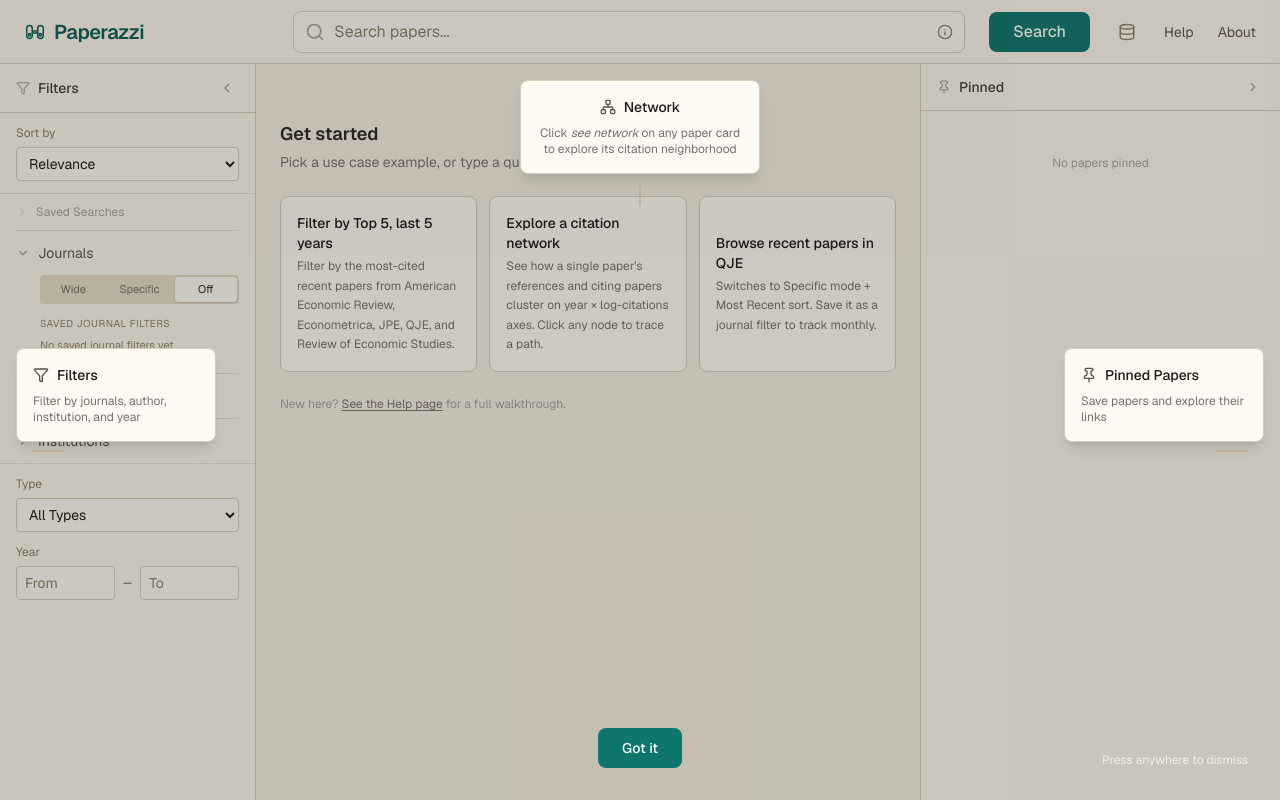
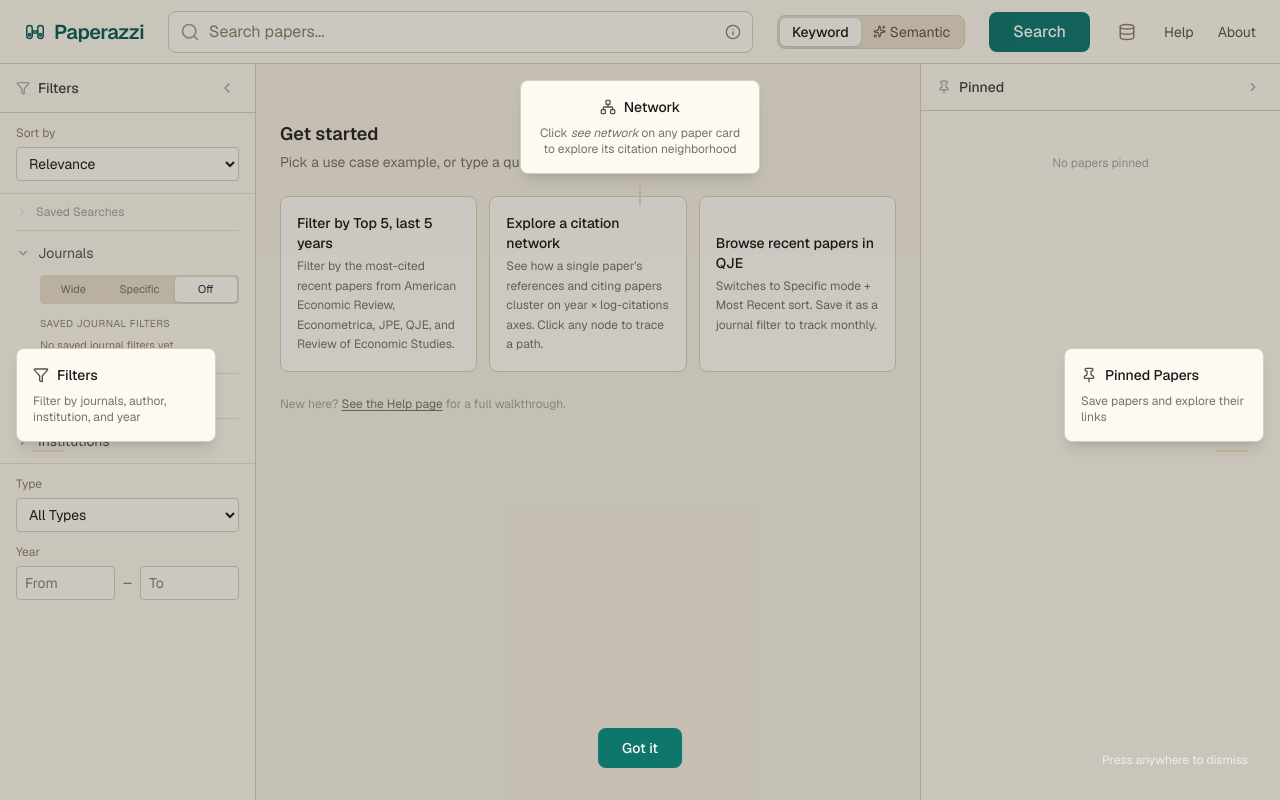
Before and after one commit to npasquier/paperazzi, a Next.js app: page /search in a window 1280 px wide. Built offline with nearby package versions, Linux system fonts and the light colour scheme.

Commit message:
Add semantic search

```diff
--- a/app/api/search/route.ts
+++ b/app/api/search/route.ts
@@ -418,6 +418,12 @@ export async function GET(req: NextRequest) {
     .split(',')
     .filter(Boolean);
 
+  // Semantic mode (OpenAlex `search.semantic=` beta endpoint).
+  // Constraints: max 50 results per query, 1 req/s rate limit, single call.
+  // Only applies to the plain "find papers about X" path; graph traversals
+  // (referencedBy / citingAll / referencesAll / citing) keep the keyword path.
+  const semantic = searchParams.get('semantic') === 'true';
+
   // Econ filter
   const econEnabled = searchParams.get('econEnabled') === 'true';
   const econCat = (searchParams.get('econCat') || '')
@@ -568,6 +574,51 @@ export async function GET(req: NextRequest) {
     // CASE 4: Regular search
     const filters = buildFilters({ ...filterParams, citing });
 
+    // CASE 4a: Semantic search (single call, ≤50 results, no batched paths).
+    // Requires a query — fall through to keyword if absent.
+    if (semantic && query) {
+      const semPerPage = Math.min(50, perPage);
+
+      let url = `https://api.openalex.org/works?per-page=${semPerPage}&search.semantic=${encodeURIComponent(query)}`;
+      if (filters.length) url += `&filter=${filters.join(',')}`;
+      // Don't override sort: semantic returns by similarity.
+
+      const data = await fetchOpenAlex(url);
+      let results = data.results || [];
+
+      // Apply ECON ISSN whitelist locally — the wide list can exceed
+      // OpenAlex's 100-OR-per-filter cap, but with ≤50 results to filter
+      // it's trivial in memory and avoids the rate-limited batched path.
+      if (issnBatches) {
+        const allowedIssns = new Set(issnBatches.flat());
+        results = results.filter((w: any) => {
+          const issns = w.primary_location?.source?.issn || [];
+          return issns.some((i: string) => allowedIssns.has(i));
+        });
+      }
+
+      return NextResponse.json(
+        {
+          results: mapToPapers(results),
+          meta: {
+            count: results.length,
+            page: 1,
+            per_page: results.length,
+            semantic: true,
+            // Signal to the UI that pagination should be suppressed and the
+            // result set is intrinsically capped by the upstream endpoint.
+            capped: true,
+          },
+        },
+        {
+          headers: {
+            'Cache-Control':
+              'public, s-maxage=3600, stale-while-revalidate=86400',
+          },
+        },
+      );
+    }
+
     if (issnBatches) {
       const { results, count } = await econBatchedSearch(
         filters,
--- a/components/NavBar.tsx
+++ b/components/NavBar.tsx
@@ -1,14 +1,14 @@
 'use client';
 import Link from 'next/link';
 import { usePathname, useRouter, useSearchParams } from 'next/navigation';
-import { Search, Database, Github, Info } from 'lucide-react';
+import { Search, Database, Github, Info, Sparkles } from 'lucide-react';
 import { useState, useEffect, useRef, Suspense } from 'react';
 import StorageModal from './StorageModal';
 
 // Subtle info popover anchored to the search input. Click-outside / Esc closes.
 // Uses position: fixed because the layout shell has overflow-hidden, which
 // would otherwise clip an absolutely-positioned popover hanging below the nav.
-function SearchSyntaxHelp() {
+function SearchSyntaxHelp({ semantic = false }: { semantic?: boolean }) {
   const [open, setOpen] = useState(false);
   const [coords, setCoords] = useState<{ top: number; right: number } | null>(
     null,
@@ -79,7 +79,9 @@ function SearchSyntaxHelp() {
           style={{ top: coords.top, right: coords.right }}
         >
           <div className='flex items-center justify-between mb-3'>
-            <span className='font-medium text-app'>Search syntax</span>
+            <span className='font-medium text-app'>
+              {semantic ? 'Semantic search' : 'Search syntax'}
+            </span>
             <a
               href='https://docs.openalex.org/how-to-use-the-api/get-lists-of-entities/search-entities'
               target='_blank'
@@ -90,6 +92,38 @@ function SearchSyntaxHelp() {
             </a>
           </div>
 
+          {semantic ? (
+            <div className='space-y-3 text-app-muted'>
+              <p>
+                Describe a concept in natural language — even a sentence or
+                paragraph. Results are returned by similarity, so conceptually
+                related work surfaces even when it uses different vocabulary.
+              </p>
+              <pre className='surface-subtle rounded px-2 py-1 text-xs overflow-x-auto whitespace-pre-wrap'>
+{`how do firms respond to minimum wage increases in low-income labor markets`}
+              </pre>
+              <ul className='list-disc pl-5 space-y-1 text-xs'>
+                <li>
+                  Boolean operators, wildcards, and quotes don't apply here.
+                </li>
+                <li>
+                  Capped at <strong>50 results</strong> per query — pagination
+                  is disabled.
+                </li>
+                <li>
+                  Filters (year, journal, type) still apply best-effort on top
+                  of the semantic candidates.
+                </li>
+                <li>
+                  Rate-limited to <strong>1 request/second</strong> upstream.
+                </li>
+              </ul>
+              <p className='text-xs text-app-soft pt-1 border-t border-app'>
+                Switch back to Keyword for exact-term search, full filtering,
+                and unlimited pagination.
+              </p>
+            </div>
+          ) : (
           <div className='space-y-3 text-app-muted'>
             <section>
               <div className='text-app text-xs font-semibold mb-1'>
@@ -195,6 +229,7 @@ function SearchSyntaxHelp() {
               by default — a blend of text similarity and citation count.
             </p>
           </div>
+          )}
         </div>
       )}
     </>
@@ -209,6 +244,8 @@ function NavBarContent() {
 
   // Local search query state (only for search page)
   const [query, setQuery] = useState('');
+  // Semantic search mode (OpenAlex `search.semantic=`).
+  const [semantic, setSemantic] = useState(false);
   // Storage viewer modal
   const [showStorage, setShowStorage] = useState(false);
 
@@ -216,19 +253,39 @@ function NavBarContent() {
   useEffect(() => {
     if (isSearchPage) {
       setQuery(searchParams.get('q') || '');
+      setSemantic(searchParams.get('semantic') === 'true');
     }
   }, [searchParams, isSearchPage]);
 
+  // Toggle semantic mode. On the search page, push the URL change immediately
+  // so the results refetch in the new mode. Off the search page, just keep
+  // local state — it'll be applied when the user submits.
+  const handleToggleSemantic = (next: boolean) => {
+    setSemantic(next);
+    if (!isSearchPage) return;
+    const params = new URLSearchParams(Array.from(searchParams.entries()));
+    if (next) params.set('semantic', 'true');
+    else params.delete('semantic');
+    params.set('page', '1');
+    router.replace(`/search?${params.toString()}`);
+  };
+
   const handleSearch = () => {
     if (isSearchPage) {
-      // On search page, trigger event with the current query
-      window.dispatchEvent(new CustomEvent('navbar-search', {
-        detail: { query: query.trim() }
-      }));
+      // On search page, trigger event with the current query + mode.
+      window.dispatchEvent(
+        new CustomEvent('navbar-search', {
+          detail: { query: query.trim(), semantic },
+        }),
+      );
     } else {
-      // Not on search page, navigate there with query
+      // Not on search page, navigate there with query + mode.
       if (query.trim()) {
-        router.push(`/search?q=${encodeURIComponent(query.trim())}&page=1`);
+        const params = new URLSearchParams();
+        params.set('q', query.trim());
+        if (semantic) params.set('semantic', 'true');
+        params.set('page', '1');
+        router.push(`/search?${params.toString()}`);
       }
     }
   };
@@ -282,12 +339,52 @@ function NavBarContent() {
                   value={query}
                   onChange={(e) => setQuery(e.target.value)}
                   onKeyPress={handleKeyPress}
-                  placeholder='Search papers...'
+                  placeholder={
+                    semantic
+                      ? 'Describe a concept...'
+                      : 'Search papers...'
+                  }
                   className='w-full pl-10 pr-10 py-2 border border-app rounded-lg focus-accent'
                 />
-                <SearchSyntaxHelp />
+                <SearchSyntaxHelp semantic={semantic} />
               </div>
             </div>
+
+            {/* Mode toggle: keyword (Boolean syntax) vs. semantic (concept). */}
+            <div
+              role='radiogroup'
+              aria-label='Search mode'
+              className='flex items-center surface-subtle border border-app rounded-lg p-0.5 flex-shrink-0'
+            >
+              <button
+                role='radio'
+                aria-checked={!semantic}
+                onClick={() => handleToggleSemantic(false)}
+                className={`px-3 py-1 text-sm rounded-md transition ${
+                  !semantic
+                    ? 'surface-card text-app shadow-sm font-medium'
+                    : 'text-app-muted hover:text-app'
+                }`}
+                title='Keyword search — Boolean syntax, full filtering, unlimited pagination'
+              >
+                Keyword
+              </button>
+              <button
+                role='radio'
+                aria-checked={semantic}
+                onClick={() => handleToggleSemantic(true)}
+                className={`px-3 py-1 text-sm rounded-md transition flex items-center gap-1 ${
+                  semantic
+                    ? 'surface-card text-accent-strong shadow-sm font-medium'
+                    : 'text-app-muted hover:text-app'
+                }`}
+                title='Semantic search — natural-language concept matching (max 50 results)'
+              >
+                <Sparkles size={13} />
+                Semantic
+              </button>
+            </div>
+
             <button
               onClick={handleSearch}
               className='px-6 py-2 button-primary rounded-lg transition font-medium flex-shrink-0'
--- a/components/PaperazziApp.tsx
+++ b/components/PaperazziApp.tsx
@@ -79,6 +79,9 @@ function PaperazziAppContent() {
   const [page, setPage] = useState(1);
   // Focal-paper id for the network view; null when not in network mode.
   const [networkId, setNetworkId] = useState<string | null>(null);
+  // Semantic search mode (OpenAlex `search.semantic=`); URL-synced via
+  // `?semantic=true`. Forwarded to /api/search and propagated to the navbar.
+  const [semantic, setSemantic] = useState(false);
 
   // Listen for paper-reported events to show celebration
   useEffect(() => {
@@ -113,6 +116,7 @@ function PaperazziAppContent() {
       const referencesAll =
         searchParams.get('referencesAll')?.split(',').filter(Boolean) || [];
       const network = searchParams.get('network') || '';
+      const isSemantic = searchParams.get('semantic') === 'true';
 
       const journals = mapIssnsToJournals(journalIssns);
 
@@ -176,6 +180,7 @@ function PaperazziAppContent() {
       setSearchQuery(q);
       setPage(p);
       setNetworkId(network || null);
+      setSemantic(isSemantic);
     };
 
     syncFromURL();
@@ -183,12 +188,20 @@ function PaperazziAppContent() {
 
   // Build URL params helper
   const buildURLParams = (
-    overrides: Partial<Filters & { query?: string; page?: number }> = {},
+    overrides: Partial<
+      Filters & { query?: string; page?: number; semantic?: boolean }
+    > = {},
   ) => {
     const params = new URLSearchParams();
 
     const q = overrides.query ?? (searchParams.get('q') || '');
     if (q) params.set('q', q);
+
+    // Preserve semantic mode across re-searches unless explicitly overridden.
+    const sem =
+      overrides.semantic ??
+      (searchParams.get('semantic') === 'true');
+    if (sem) params.set('semantic', 'true');
 
     const journals = overrides.journals ?? filters.journals;
     if (journals.length) {
@@ -243,7 +256,13 @@ function PaperazziAppContent() {
   // Listen for navbar search events
   useEffect(() => {
     const handleNavbarSearch = (e: CustomEvent) => {
-      const params = buildURLParams({ query: e.detail.query, page: 1 });
+      const params = buildURLParams({
+        query: e.detail.query,
+        page: 1,
+        // Honor an explicit semantic flag from the navbar (toggle pill).
+        // If undefined, buildURLParams falls back to the URL's current value.
+        semantic: e.detail.semantic,
+      });
       router.push(`/search?${params.toString()}`);
     };
 
@@ -495,6 +514,7 @@ function PaperazziAppContent() {
             journalFilterMode={filters.journalFilterMode}
             networkId={networkId}
             onPresetTile={handlePresetTile}
+            semantic={semantic}
           />
         </div>
       </main>
--- a/components/SearchResults.tsx
+++ b/components/SearchResults.tsx
@@ -66,6 +66,9 @@ interface Props {
   onClearReferencesAll?: () => void;
   onAuthorSearch?: (authorName: string) => void;
   onClearAuthor?: () => void;
+  // Semantic search mode (OpenAlex `search.semantic=`). When true the API
+  // returns ≤50 results sorted by similarity and pagination is suppressed.
+  semantic?: boolean;
 }
 
 export default function SearchResults({
@@ -93,6 +96,7 @@ export default function SearchResults({
   onClearReferencesAll,
   onAuthorSearch,
   onClearAuthor,
+  semantic = false,
 }: Props) {
   const router = useRouter();
   const [results, setResults] = useState<Paper[]>([]);
@@ -416,6 +420,9 @@ export default function SearchResults({
             params.set('econIssns', econFilter.issns.join(','));
         }
 
+        // Semantic mode — server uses search.semantic= and caps at 50 results.
+        if (semantic) params.set('semantic', 'true');
+
         const res = await fetch(`/api/search?${params.toString()}`);
         const data = await res.json();
 
@@ -454,6 +461,7 @@ export default function SearchResults({
     econFilter,
     journalFilterMode,
     networkId,
+    semantic,
   ]);
 
   // ── Network view fetch ───────────────────────────────────────────
@@ -1197,6 +1205,15 @@ export default function SearchResults({
           <span>
             No results found{isEconActive ? ' in economics journals' : ''}
           </span>
+        ) : semantic ? (
+          <span>
+            Top {totalCount} by semantic similarity
+            {isEconActive ? ' (economics journals)' : ''}
+            <span className='text-app-soft'>
+              {' '}
+              · OpenAlex caps semantic search at 50 results
+            </span>
+          </span>
         ) : (
           <span>
             Showing {(page - 1) * RESULTS_PER_PAGE + 1}–
@@ -1249,7 +1266,7 @@ export default function SearchResults({
         </div>
       )}
 
-      {totalPages > 1 && (
+      {totalPages > 1 && !semantic && (
         <div className='flex items-center justify-center gap-1 pt-4 pb-3 border-t border-app surface-card'>
           <button
             onClick={() => handlePageChange(page - 1)}
```
